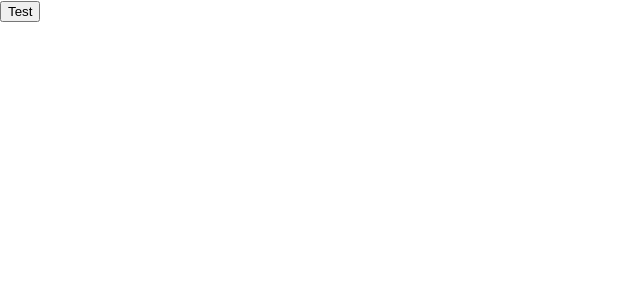
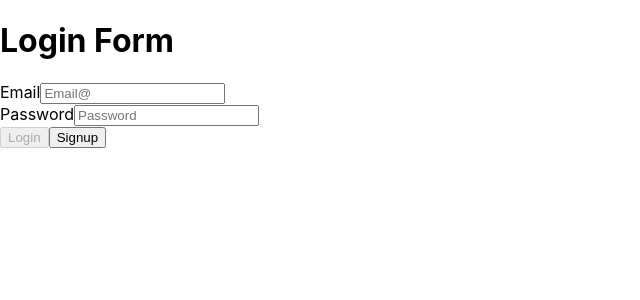
Before and after one commit to Fadyhalfawy98/goat, a React (Create React App) app: page / in a window 1280 px wide. Shown: the top 300 px of the page, without its empty margins (0-640 px from the left). Built offline with nearby package versions, Linux system fonts and the light colour scheme.

Commit message:
Update app.js.

```diff
--- a/src/app.js
+++ b/src/app.js
@@ -1,12 +1,23 @@
 import {Component} from "react";
+import React from "react";
+import { ToastContainer } from "react-toastify";
+import LoginForm from "./components/forms/loginForm";
 
 class App extends Component {
     render() {
         return(
-            <button>
-                Test
-            </button>
-        )
+            <React.Fragment>
+
+                <ToastContainer />
+
+                <main className={"container"}>
+
+                    <LoginForm />
+
+                </main>
+
+            </React.Fragment>
+        );
     }
 }
 
```
